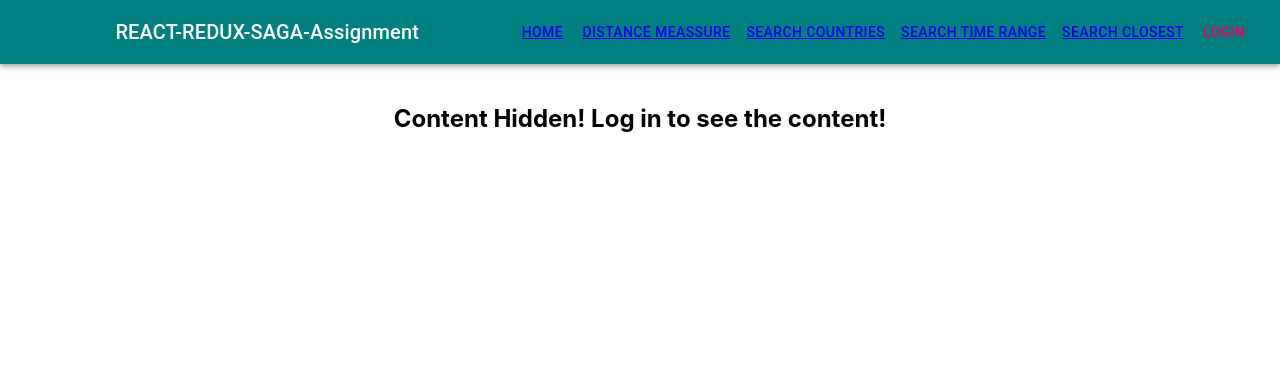
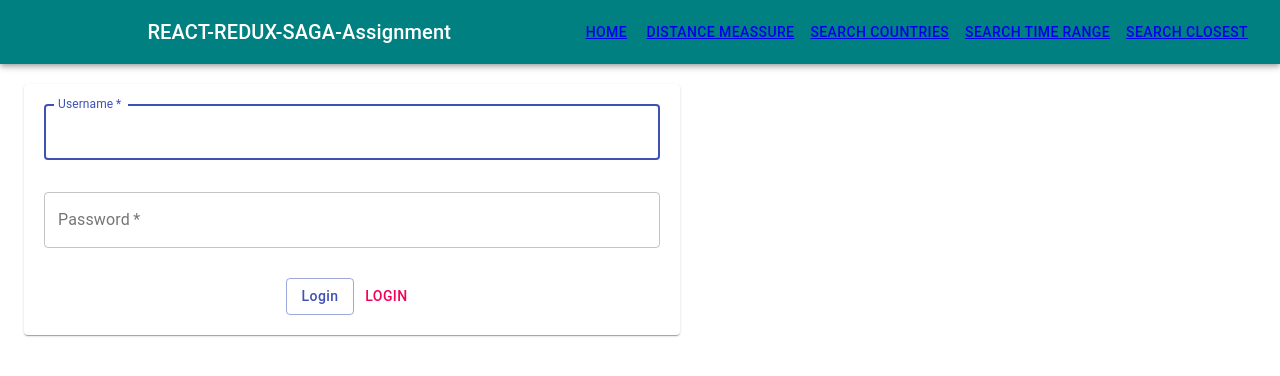
Before and after one commit to KalanaHE/React-Redux-Saga-Assignment-2020-10-15, a React (Create React App) app: page / in a window 1280 px wide. Shown: the top 376 px of the page. Built offline with nearby package versions, Linux system fonts and the light colour scheme.

Commit message:
redirect to login if not logged in done!

```diff
--- a/package.json
+++ b/package.json
@@ -5,6 +5,7 @@
     "dependencies": {
         "@material-ui/core": "^4.11.0",
         "@material-ui/icons": "^4.9.1",
+        "@material-ui/lab": "^4.0.0-alpha.56",
         "@testing-library/jest-dom": "^4.2.4",
         "@testing-library/react": "^9.3.2",
         "@testing-library/user-event": "^7.1.2",
--- a/src/App.js
+++ b/src/App.js
@@ -1,16 +1,24 @@
 import React from "react";
-import { BrowserRouter as Router, Switch, Route } from "react-router-dom";
+import {
+  BrowserRouter as Router,
+  Switch,
+  Route,
+  Redirect,
+} from "react-router-dom";
 import "./App.css";
 import { Container } from "@material-ui/core";
 import NavBar from "./components/NavBar";
 import DistanceMessure from "./components/DistanceMessure";
 import SearchCountries from "./components/SearchCountries";
 import Home from "./components/Home";
-// import Login from "./components/LoginScreen";
+import Login from "./components/LoginScreen";
 import TimeRangeCountries from "./components/TimeRangeContries";
 import SearchClosest from "./components/ClosestCountry";
 
+import { useSelector } from "react-redux";
+
 function App() {
+  const login = useSelector((state) => state.isLogged);
   return (
     <Router>
       <div className="App">
@@ -19,11 +27,25 @@ function App() {
 
         <Container maxWidth="lg">
           <Switch>
-            <Route exact path="/" component={Home} />
-            <Route path="/distance" component={DistanceMessure} />
-            <Route path="/searchname" component={SearchCountries} />
-            <Route path="/timerange" component={TimeRangeCountries} />
-            <Route path="/searchclosest" component={SearchClosest} />
+            <Route exact path="/" component={Login} />
+            <Route
+              path="/distance"
+              render={() => (login ? <DistanceMessure /> : <Redirect to="/" />)}
+            />
+            <Route
+              path="/searchname"
+              render={() => (login ? <SearchCountries /> : <Redirect to="/" />)}
+            />
+            <Route
+              path="/timerange"
+              render={() =>
+                login ? <TimeRangeCountries /> : <Redirect to="/" />
+              }
+            />
+            <Route
+              path="/searchclosest"
+              render={() => (login ? <SearchClosest /> : <Redirect to="/" />)}
+            />
           </Switch>
         </Container>
       </div>
--- a/src/components/LoginScreen.js
+++ b/src/components/LoginScreen.js
@@ -1,12 +1,15 @@
 import React, { useState } from "react";
-import {
-  Paper as paper,
-  Grid as grid,
-  TextField as textfield,
-  Button as button,
-} from "@material-ui/core";
+import { Paper, Grid, TextField, Button } from "@material-ui/core";
+
+import { useDispatch } from "react-redux";
+import { changeLoginState } from "../redux/actions";
+import { useSelector } from "react-redux";
 
 const Login = () => {
+  const dispatch = useDispatch();
+
+  const login = useSelector((state) => state.isLogged);
+
   const [username, setUsername] = useState("");
   const [password, setPassword] = useState("");
 
@@ -26,11 +29,11 @@ const Login = () => {
   };
 
   return (
-    <paper style={{ padding: 20, width: "50%" }}>
+    <Paper style={{ padding: 20, width: "50%" }}>
       <div>
-        <grid container spacing={8} alignItems="flex-end">
-          <grid item md={true} sm={true} xs={true}>
-            <textfield
+        <Grid container spacing={8} alignItems="flex-end">
+          <Grid item md={true} sm={true} xs={true}>
+            <TextField
               id="username"
               label="Username"
               variant="outlined"
@@ -41,11 +44,11 @@ const Login = () => {
               autoFocus
               required
             />
-          </grid>
-        </grid>
-        <grid container spacing={8} alignItems="flex-end">
-          <grid item md={true} sm={true} xs={true}>
-            <textfield
+          </Grid>
+        </Grid>
+        <Grid container spacing={8} alignItems="flex-end">
+          <Grid item md={true} sm={true} xs={true}>
+            <TextField
               id="password"
               label="Password"
               type="password"
@@ -55,32 +58,46 @@ const Login = () => {
               fullWidth
               required
             />
-          </grid>
-        </grid>
-        <grid container alignItems="center" justify="space-between">
-          <grid item>
-            <button
+          </Grid>
+        </Grid>
+        <Grid container alignItems="center" justify="space-between">
+          <Grid item>
+            <Button
               disableFocusRipple
               disableRipple
               style={{ textTransform: "none" }}
               variant="text"
               color="primary"
-            ></button>
-          </grid>
-        </grid>
-        <grid container justify="center" style={{ marginTop: "10px" }}>
-          <button
+            ></Button>
+          </Grid>
+        </Grid>
+        <Grid container justify="center" style={{ marginTop: "10px" }}>
+          <Button
             variant="outlined"
             color="primary"
             onClick={loginHandler}
             style={{ textTransform: "none" }}
           >
             Login
-          </button>
-          {/* {isLogged ? "logged" : "not logged"} */}
-        </grid>
+          </Button>
+          {login ? (
+            <Button
+              color="secondary"
+              onClick={() => dispatch(changeLoginState(false))}
+            >
+              Logout
+            </Button>
+          ) : (
+            <Button
+              color="secondary"
+              onClick={() => dispatch(changeLoginState(true))}
+            >
+              login
+            </Button>
+          )}
+        </Grid>
       </div>
-    </paper>
+    </Paper>
   );
 };
 
--- a/src/components/NavBar.js
+++ b/src/components/NavBar.js
@@ -7,10 +7,6 @@ import {
   makeStyles,
   Button,
 } from "@material-ui/core";
-
-import { useSelector } from "react-redux";
-import { useDispatch } from "react-redux";
-import { changeLoginState } from "../redux/actions";
 
 const useStyles = makeStyles((theme) => ({
   root: {
@@ -25,9 +21,6 @@ const useStyles = makeStyles((theme) => ({
 }));
 
 const NavBar = () => {
-  const login = useSelector((state) => state.isLogged);
-  const dispatch = useDispatch();
-
   const classes = useStyles();
   return (
     <div className={classes.root}>
@@ -51,22 +44,6 @@ const NavBar = () => {
           <Button color="secondary">
             <Link to={"/searchclosest"}>Search Closest</Link>
           </Button>
-
-          {login ? (
-            <Button
-              color="secondary"
-              onClick={() => dispatch(changeLoginState(false))}
-            >
-              Logout
-            </Button>
-          ) : (
-            <Button
-              color="secondary"
-              onClick={() => dispatch(changeLoginState(true))}
-            >
-              login
-            </Button>
-          )}
         </Toolbar>
       </AppBar>
     </div>
--- a/src/redux/sagas/SearchCountriesByTime.js
+++ b/src/redux/sagas/SearchCountriesByTime.js
@@ -1,5 +1,4 @@
 import { call, put } from "redux-saga/effects";
-import moment from "moment";
 
 import { receiveSearchByTime } from "../actions";
 import { fetchApi } from "../../api/api";
```
Also changed, not shown: 1 other file (tests, documents, lock files or other folders).
